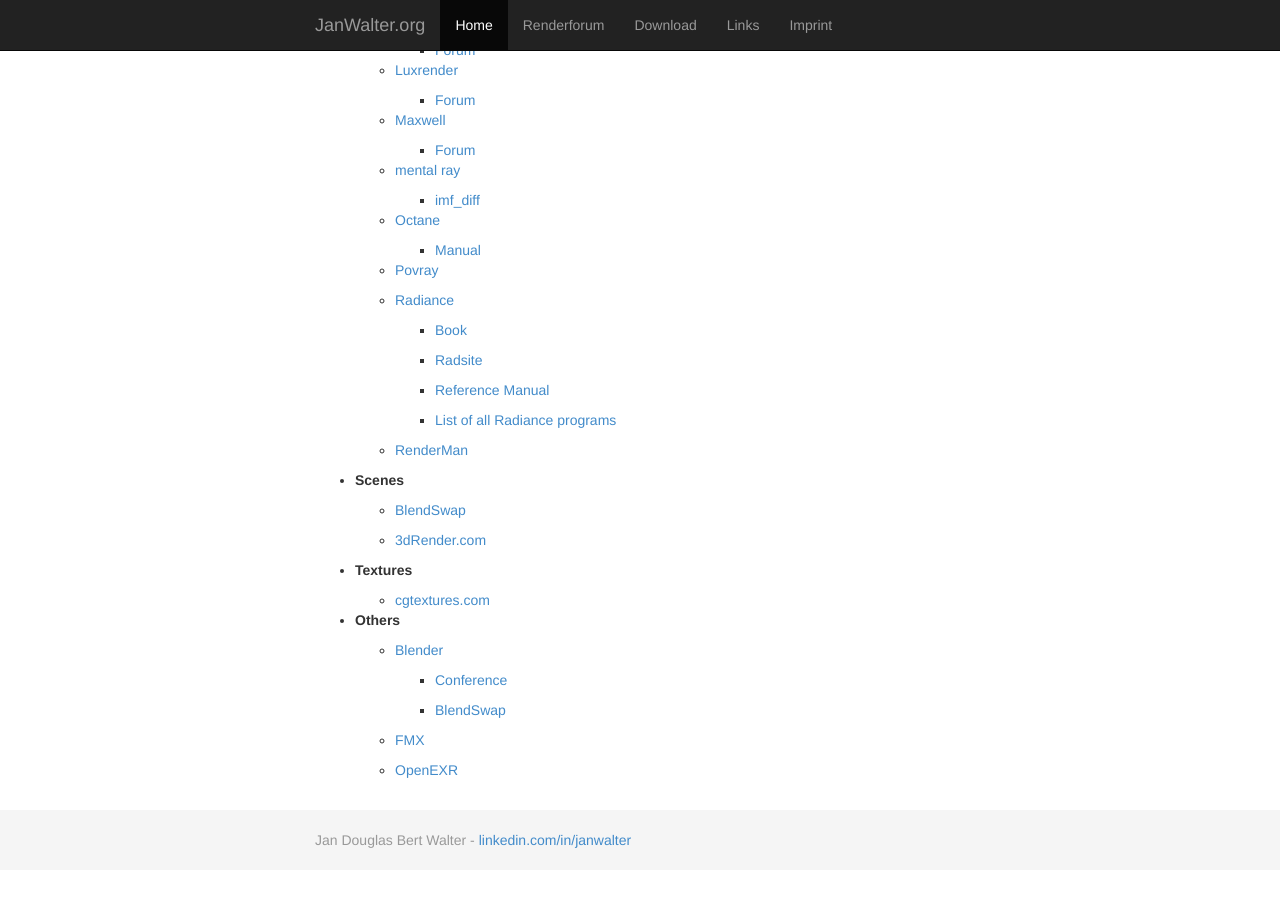
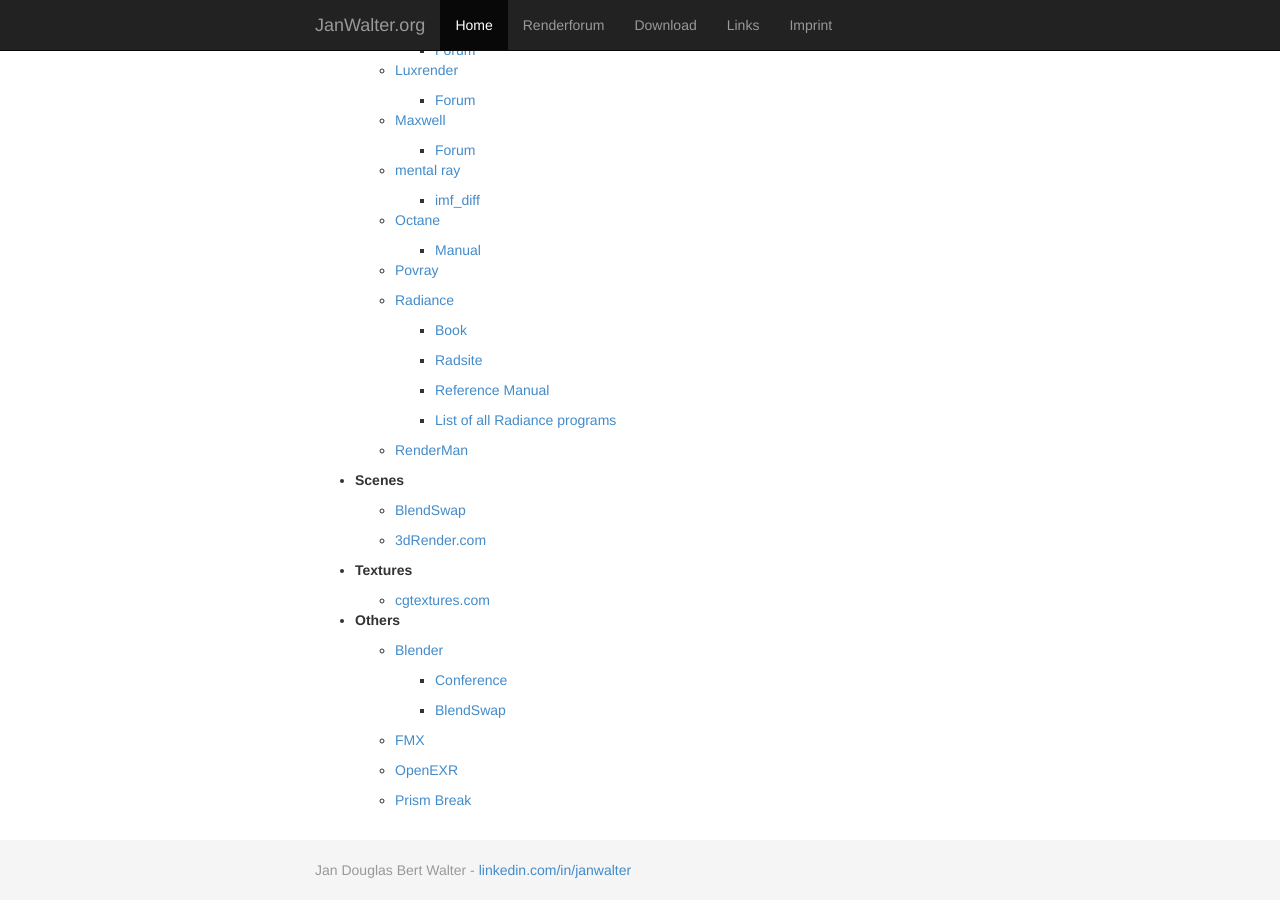
Before and after one commit to wahn/jan_walter_org, a Jekyll site: the page built from links/index.md, in a window 1280 px wide and 900 px high, scrolled down 780 px. Built offline with Jekyll 4.4.1, drawn with Linux system fonts in a browser that asks for light colours; Markdown is read by kramdown in place of the engine named in the settings; before the commit the page ends 1650 px from its top, so only the background shows below that.

Commit message:
Add link for Prism Break (opt out of global data surveillance).

```diff
--- a/links/index.md
+++ b/links/index.md
@@ -108,3 +108,5 @@
     - [FMX](http://fmx.de)
 
     - [OpenEXR](http://www.openexr.org)
+
+    - [Prism Break](https://prism-break.org/en)
```
